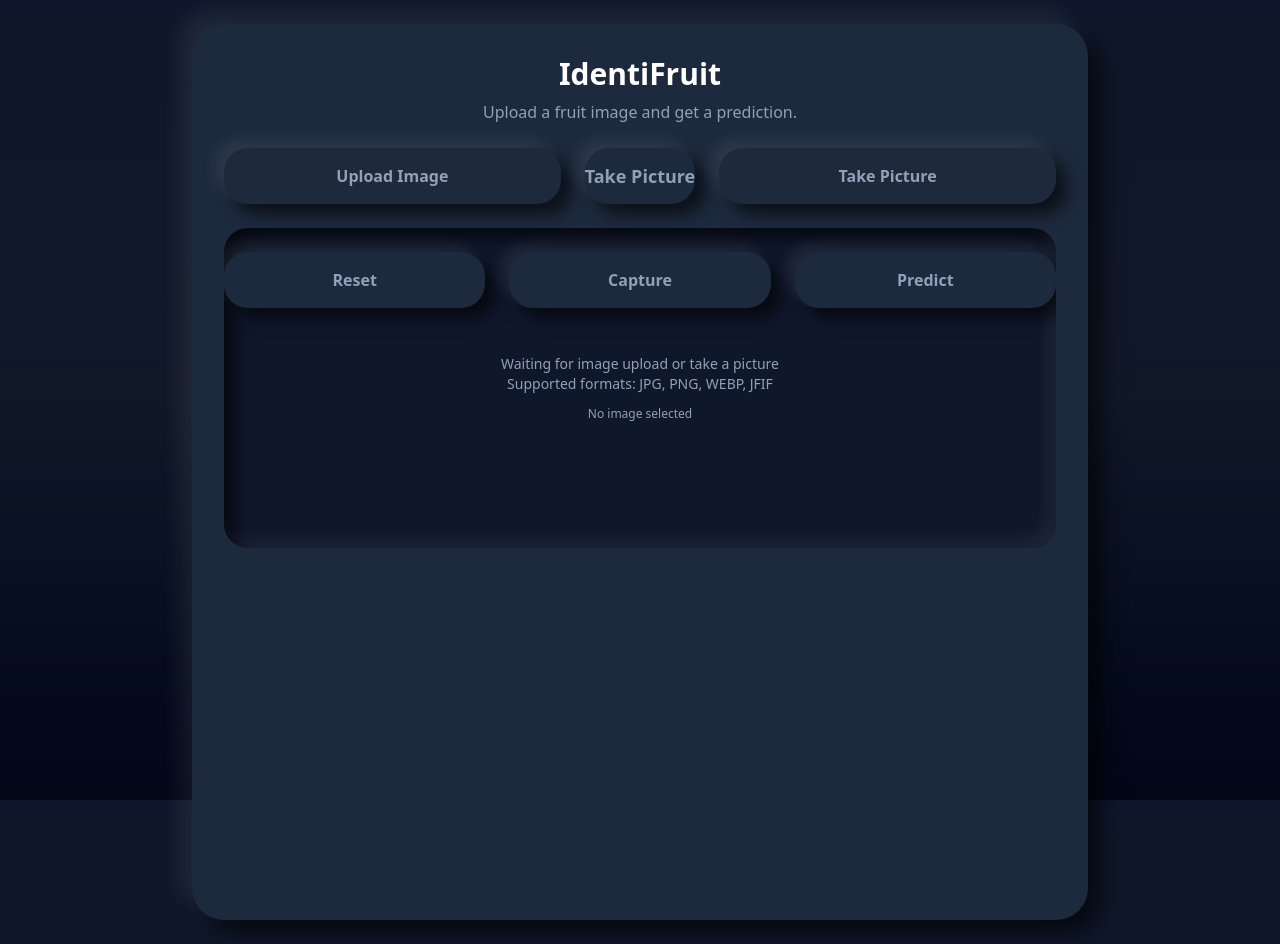
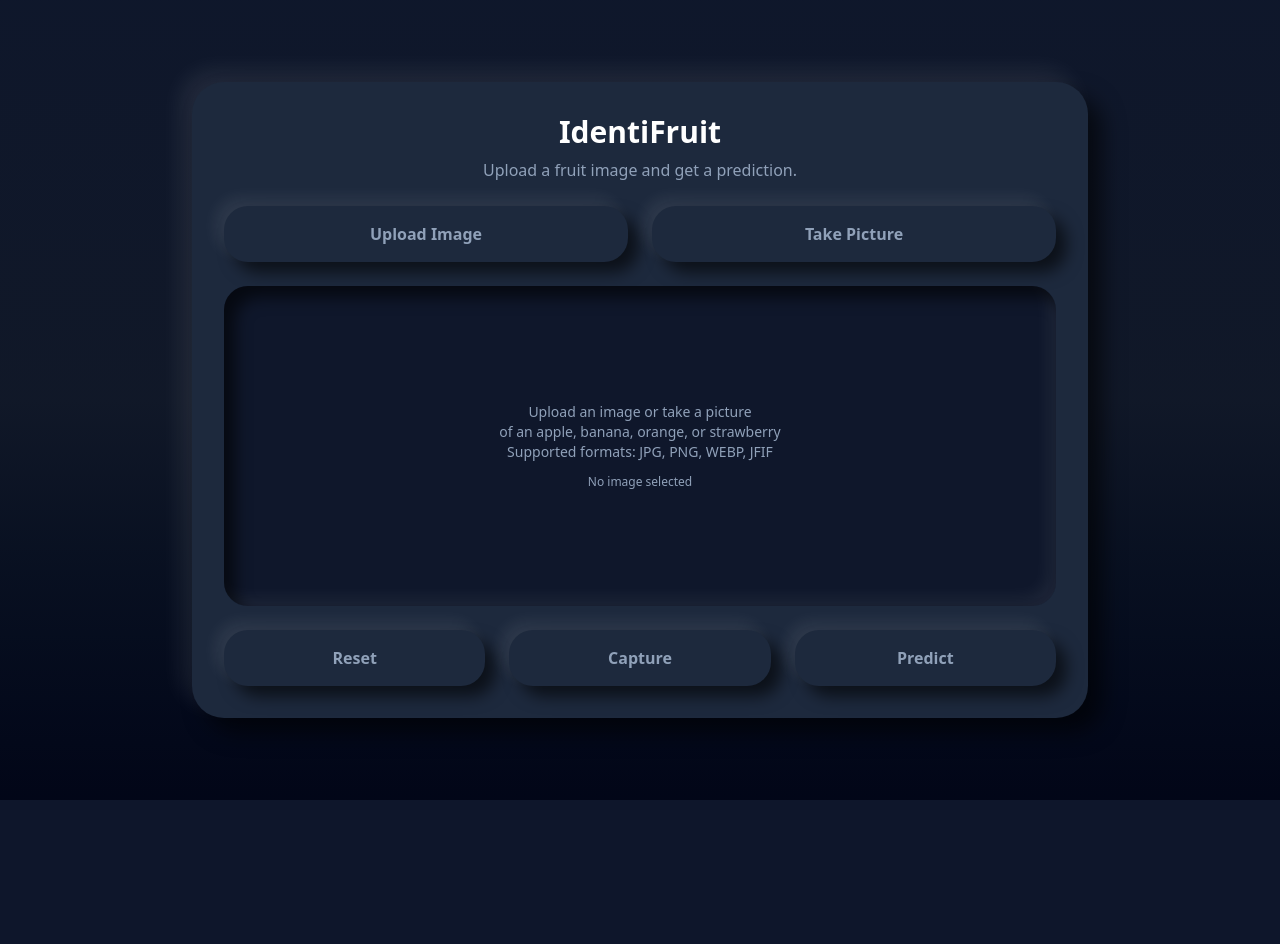
Before and after one commit to Elexation/IdentiFruit, a FastAPI app: page /app in a window 1280 px wide. After the commit the page ends 800 px from the top, so only its background shows below. Run offline with FastAPI, Linux system fonts and the light colour scheme; style sheets or scripts are compiled from the project's sources.

Commit message:
Resolved merging issue with app.html

```diff
--- a/src/app/templates/app.html
+++ b/src/app/templates/app.html
@@ -10,8 +10,7 @@
 </head>
 
 <body class="min-h-full bg-linear-to-b from-slate-900 via-gray-900 to-slate-950 flex items-center justify-center p-6">
-  <div
-    class="w-full max-w-4xl aspect-square rounded-4xl p-6 sm:p-8 bg-slate-800 shadow-neu-lg flex flex-col">
+  <div class="w-full max-w-4xl rounded-4xl p-6 sm:p-8 bg-slate-800 shadow-neu-lg flex flex-col">
 
     <div class="mb-6 text-center">
       <h1 class="text-2xl sm:text-3xl font-semibold text-white">IdentiFruit</h1>
@@ -21,16 +20,12 @@
     <!-- Top buttons -->
     <div class="mb-6 flex w-full gap-6">
       <label for="fileInput"
-        class="flex-1 rounded-3xl px-6 py-4 text-center font-semibold text-slate-400 bg-[#1e293b] shadow-[0.65rem_0.65rem_1rem_0_rgba(0,0,0,0.6),-0.5rem_-0.5rem_1rem_0_rgba(255,255,255,0.08)] active:shadow-[inset_0.65rem_0.65rem_1rem_0_rgba(0,0,0,0.6),inset_-0.5rem_-0.5rem_1rem_0_rgba(255,255,255,0.08)] cursor-pointer">
+        class="flex-1 rounded-3xl px-6 py-4 text-center font-semibold text-slate-400 bg-slate-800 shadow-neu active:shadow-neu-pressed transition-all duration-200 cursor-pointer">
         Upload Image
       </label>
 
-        <button id="cameraBtn" type="button"
-          class="h-full rounded-3xl bg-slate-800 text-slate-400 font-semibold text-lg shadow-neu active:shadow-neu-pressed transition-all duration-200">
-          Take Picture
-        </button>
       <button id="cameraBtn" type="button"
-        class="flex-1 rounded-3xl px-6 py-4 font-semibold text-slate-400 bg-[#1e293b] shadow-[0.65rem_0.65rem_1rem_0_rgba(0,0,0,0.6),-0.5rem_-0.5rem_1rem_0_rgba(255,255,255,0.08)] active:shadow-[inset_0.65rem_0.65rem_1rem_0_rgba(0,0,0,0.6),inset_-0.5rem_-0.5rem_1rem_0_rgba(255,255,255,0.08)]">
+        class="flex-1 rounded-3xl px-6 py-4 font-semibold text-slate-400 bg-slate-800 shadow-neu active:shadow-neu-pressed transition-all duration-200">
         Take Picture
       </button>
 
@@ -38,29 +33,23 @@
       <input id="cameraInput" type="file" accept="image/*" capture="environment" class="hidden" />
     </div>
 
-      <div
-        class="rounded-3xl bg-slate-900 shadow-neu-inset overflow-hidden min-h-[320px] relative">
-        <div id="placeholderState"
-          class="absolute inset-0 flex flex-col items-center justify-center text-center px-4 z-10">
-          <p class="text-slate-400 text-sm">Waiting for image upload or take a picture</p>
-          <p class="text-slate-400 text-sm">Supported formats: JPG, PNG, WEBP, JFIF </p>
-          <p id="fileName" class="mt-3 text-slate-400 text-xs">No image selected</p>
-        </div>
     <!-- Center preview -->
     <div
-      class="flex-1 rounded-[28px] bg-[#0f172a] shadow-[inset_0.7rem_0.7rem_1rem_0_rgba(0,0,0,0.6),inset_-0.55rem_-0.55rem_1rem_0_rgba(255,255,255,0.06)] overflow-hidden relative flex items-center justify-center">
+      class="flex-1 min-h-[320px] rounded-3xl bg-slate-900 shadow-neu-inset overflow-hidden relative flex items-center justify-center">
 
       <div id="placeholderState"
         class="absolute inset-0 flex flex-col items-center justify-center text-center px-4 z-10">
         <p class="text-slate-400 text-sm">Upload an image or take a picture</p>
-        <p class="text-slate-400 text-sm">of an apple, banana, orange, strawberry</p>
+        <p class="text-slate-400 text-sm">of an apple, banana, orange, or strawberry</p>
         <p class="text-slate-400 text-sm">Supported formats: JPG, PNG, WEBP, JFIF</p>
         <p id="fileName" class="mt-3 text-slate-400 text-xs">No image selected</p>
       </div>
 
-      <img id="previewImage" src="" alt="Preview" class="hidden w-full h-full object-contain p-4" />
+      <img id="previewImage" src="" alt="Preview"
+        class="hidden w-full h-full object-contain p-4" />
 
-      <video id="cameraPreview" autoplay playsinline class="hidden w-full h-full object-contain p-4"></video>
+      <video id="cameraPreview" autoplay playsinline
+        class="hidden w-full h-full object-contain p-4"></video>
     </div>
 
     <!-- Bottom buttons -->
@@ -81,10 +70,12 @@
       </button>
     </div>
 
+    <!-- Result popup -->
     <div id="resultPopup" class="hidden fixed inset-0 z-50 items-center justify-center bg-black/60 p-4">
       <div class="w-full max-w-md rounded-3xl bg-slate-800 p-6 shadow-2xl border border-slate-700">
         <div class="flex items-center justify-between">
           <h2 class="text-xl font-semibold text-white">Prediction Result</h2>
+
           <button id="closePopupBtn" type="button"
             class="rounded-3xl px-3 py-1 font-semibold text-slate-400 bg-slate-800 shadow-neu active:shadow-neu-pressed transition-all duration-200">
             x
@@ -97,7 +88,7 @@
             <p id="popupFruit" class="mt-1 text-lg font-semibold text-white">-</p>
           </div>
 
-          <div class="rounded-2xl bg-[#0f172a] p-4">
+          <div class="rounded-2xl bg-slate-900 p-4">
             <p class="text-sm text-slate-400">Result</p>
             <p id="popupResult" class="mt-1 text-lg font-semibold text-white">-</p>
           </div>
@@ -105,8 +96,9 @@
       </div>
     </div>
 
-    <script src="/static/app.js"></script>
   </div>
+
+  <script src="/static/app.js"></script>
 </body>
 
 </html>
```
